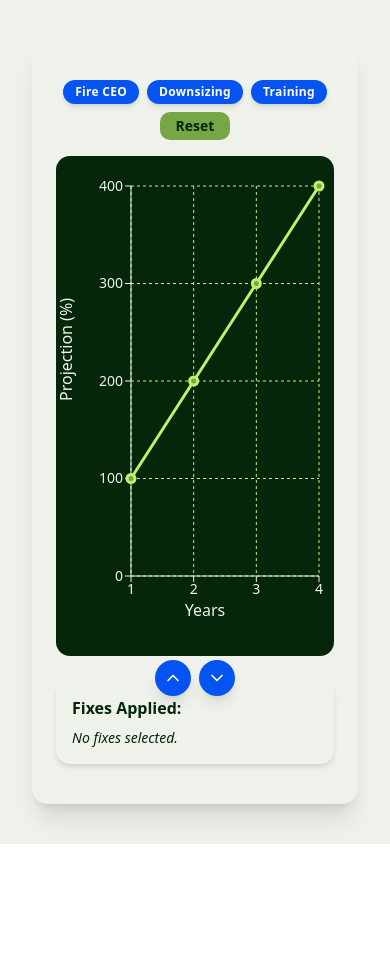
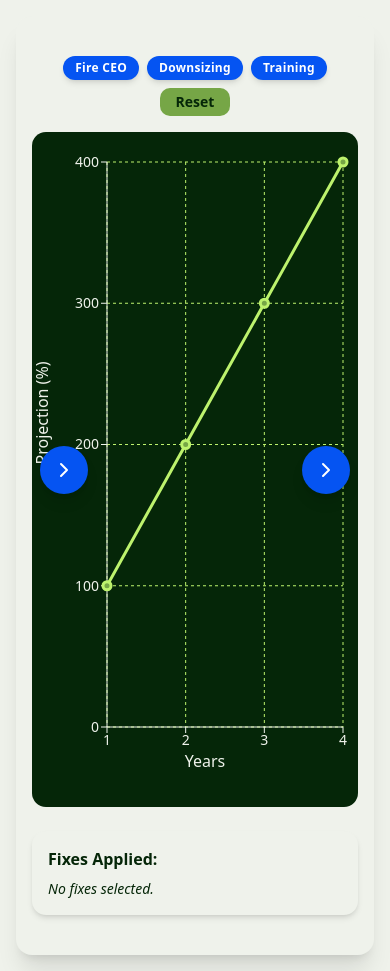
Before and after one commit to mousashah13/youeye, a Next.js app: page / in a window 390 px wide. Before the commit the page ends 844 px from the top, so only its background shows below. Built offline with nearby package versions, Linux system fonts and the light colour scheme.

Commit message:
UI upgrade: controller layout + expanded chart on mobile

```diff
--- a/src/app/page.tsx
+++ b/src/app/page.tsx
@@ -35,7 +35,6 @@ const buttons = [
   { id: "fix-3", label: "Training", description: "Description 3: +10% effect" }
 ]
 
-// ✅ Custom tooltip with proper type
 const CustomTooltip = ({ active, payload, label }: TooltipProps<number, string>) => {
   if (!active || !payload || !payload.length) return null
 
@@ -51,7 +50,7 @@ export default function Home() {
   const [activeFixes, setActiveFixes] = useState<string[]>([])
   const [activeDescriptions, setActiveDescriptions] = useState<string[]>([])
   const [numYears, setNumYears] = useState(4)
-  const [yScale] = useState(100) // ✅ Remove unused setter
+  const [yScale] = useState(100)
 
   const toggleFix = (fix: string) => {
     setActiveFixes((prev) =>
@@ -88,20 +87,20 @@ export default function Home() {
 
   return (
     <motion.main
-      className="min-h-screen flex items-center justify-center p-8"
+      className="min-h-screen flex items-center justify-center p-4 sm:p-8"
       style={{ backgroundColor: colors.softIvory }}
       initial={{ opacity: 0 }}
       animate={{ opacity: 1 }}
       transition={{ duration: 1 }}
     >
       <Card className="w-full max-w-6xl shadow-xl rounded-2xl border-0" style={{ backgroundColor: colors.softIvory }}>
-        <CardContent className="py-4 px-6 relative">
+        <CardContent className="py-4 px-4 sm:px-6 relative">
 
           {/* Fix Buttons */}
           <div className="flex flex-wrap justify-center items-center gap-2 mb-4">
             {buttons.map((btn) => (
-              <div key={btn.id} className="flex flex-col items-center">
               <motion.button
+                key={btn.id}
                 whileTap={{ scale: 0.9 }}
                 whileHover={{ boxShadow: "0px 0px 10px #BDF26D" }}
                 transition={{ type: "spring", stiffness: 300 }}
@@ -114,7 +113,6 @@ export default function Home() {
               >
                 {btn.label}
               </motion.button>
-              </div>
             ))}
 
             <motion.button
@@ -128,34 +126,38 @@ export default function Home() {
             </motion.button>
           </div>
 
-          {/* Chart */}
-          <div className="relative flex justify-center items-center">
-            <div className="absolute bottom-[-40px] flex items-center gap-2">
+          {/* Chart with Controller Arrows */}
+          <div className="relative flex justify-center items-center w-full">
+
+            {/* Controller Arrows Left/Right */}
+            <div className="absolute inset-0 flex items-center justify-between px-2 z-10">
               <motion.button
                 whileTap={{ scale: 0.9 }}
                 whileHover={{ boxShadow: "0px 0px 10px #BDF26D" }}
                 transition={{ type: "spring", stiffness: 300 }}
-                className="bg-[#0554F2] hover:bg-[#76A646] text-white rounded-full p-2 shadow-lg transition-all"
+                className="bg-[#0554F2] hover:bg-[#76A646] text-white rounded-full p-3 shadow-lg transition-all"
                 onClick={() => setNumYears((prev) => Math.min(prev + 1, 10))}
               >
-                <ChevronUp className="h-5 w-5" />
+                <ChevronUp className="h-6 w-6 rotate-90" />
               </motion.button>
+
               <motion.button
                 whileTap={{ scale: 0.9 }}
                 whileHover={{ boxShadow: "0px 0px 10px #BDF26D" }}
                 transition={{ type: "spring", stiffness: 300 }}
-                className="bg-[#0554F2] hover:bg-[#76A646] text-white rounded-full p-2 shadow-lg transition-all"
+                className="bg-[#0554F2] hover:bg-[#76A646] text-white rounded-full p-3 shadow-lg transition-all"
                 onClick={() => setNumYears((prev) => Math.max(prev - 1, 1))}
               >
-                <ChevronDown className="h-5 w-5" />
+                <ChevronDown className="h-6 w-6 -rotate-90" />
               </motion.button>
             </div>
 
+            {/* Chart */}
             <motion.div
               initial={{ opacity: 0, y: 30 }}
               animate={{ opacity: 1, y: 0 }}
               transition={{ duration: 1.2 }}
-              className="w-full h-[500px]"
+              className="w-full h-[80vh] sm:h-[500px]"
             >
               <ResponsiveContainer width="100%" height="100%">
                 <LineChart
@@ -209,7 +211,7 @@ export default function Home() {
             </motion.div>
           </div>
 
-          {/* Fix Description (inline color-coded %) */}
+          {/* Fix Descriptions */}
           <motion.div
             initial={{ opacity: 0 }}
             animate={{ opacity: 1 }}
@@ -254,7 +256,6 @@ export default function Home() {
               <p className="text-sm italic">No fixes selected.</p>
             )}
           </motion.div>
-
         </CardContent>
       </Card>
     </motion.main>
```
Lines whose indentation alone changed are shown as unchanged.
